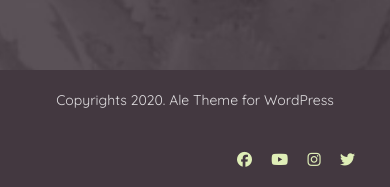
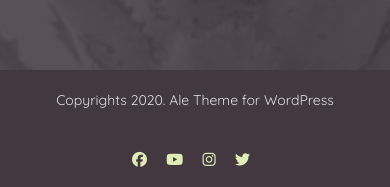
Before and after one commit to ferdoushasan5351/smoothie, a plain HTML site: page blog.html in a window 390 px wide. Shown: the part 5274-5461 px from the top of the page. Drawn offline with Linux system fonts and the light colour scheme; a web font is replaced by a local one.

Commit message:
Update responsive.css

```diff
--- a/css/responsive.css
+++ b/css/responsive.css
@@ -250,6 +250,7 @@
         width: 100%;
     }
     .social-media{
+        float: none;
         margin: auto;
         width: 140px;
     }
```
